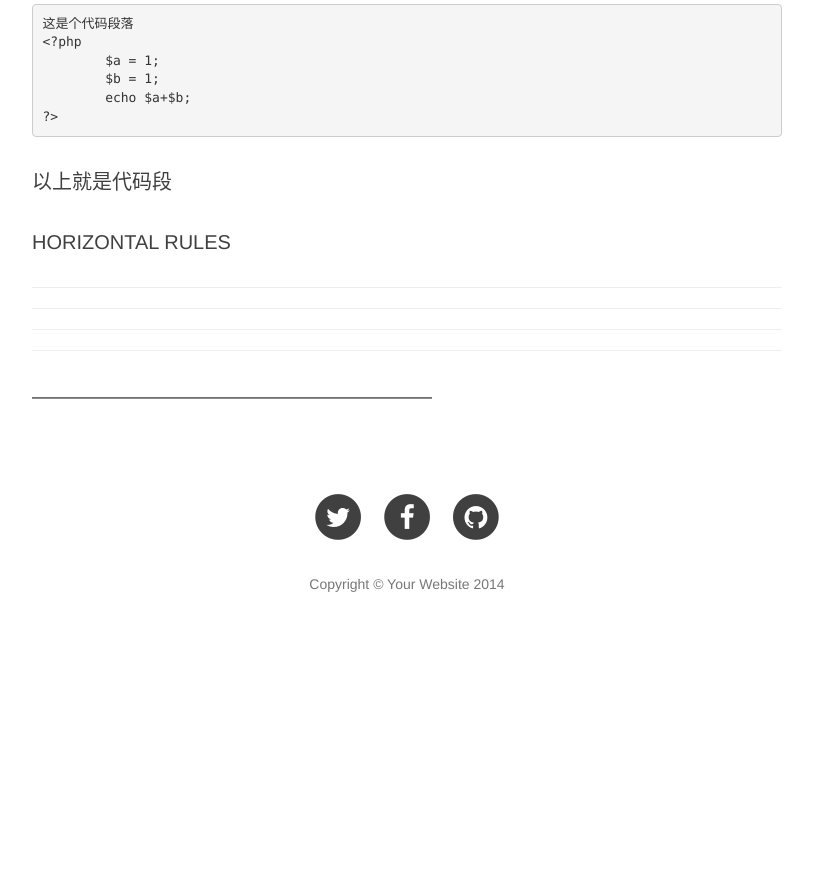
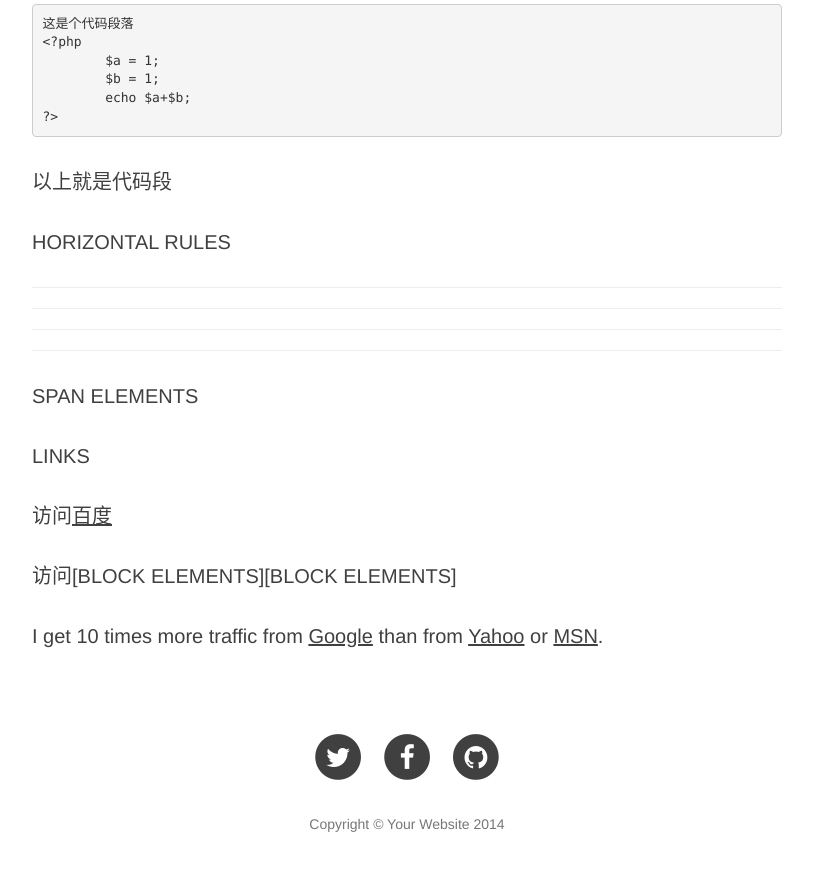
Before and after one commit to SimonAppBoy/SimonAppBoy.github.io, a Jekyll site: the page built from _posts/2015-11-09-use-jekyll.markdown, in a window 1280 px wide and 900 px high, scrolled down 3178 px. Shown: the top 871 px of the window, without its empty margins (233-1046 px from the left). Built offline with Jekyll 4.4.1, drawn with Linux system fonts in a browser that asks for light colours; nearby versions of some CDN libraries; before the commit the page ends 3838 px from its top, so only the background shows below that.

```diff
--- a/_posts/2015-11-09-use-jekyll.markdown
+++ b/_posts/2015-11-09-use-jekyll.markdown
@@ -111,4 +111,17 @@
 
 - - -
 
-————————————————————
+SPAN ELEMENTS
+
+LINKS
+
+访问[百度](http://www.baidu.com)
+
+访问[BLOCK ELEMENTS][BLOCK ELEMENTS]
+
+I get 10 times more traffic from [Google] [1] than from
+[Yahoo] [2] or [MSN] [3].
+
+[1]: http://google.com/        "Google"
+[2]: http://search.yahoo.com/  "Yahoo Search"
+[3]: http://search.msn.com/    "MSN Search"
```
